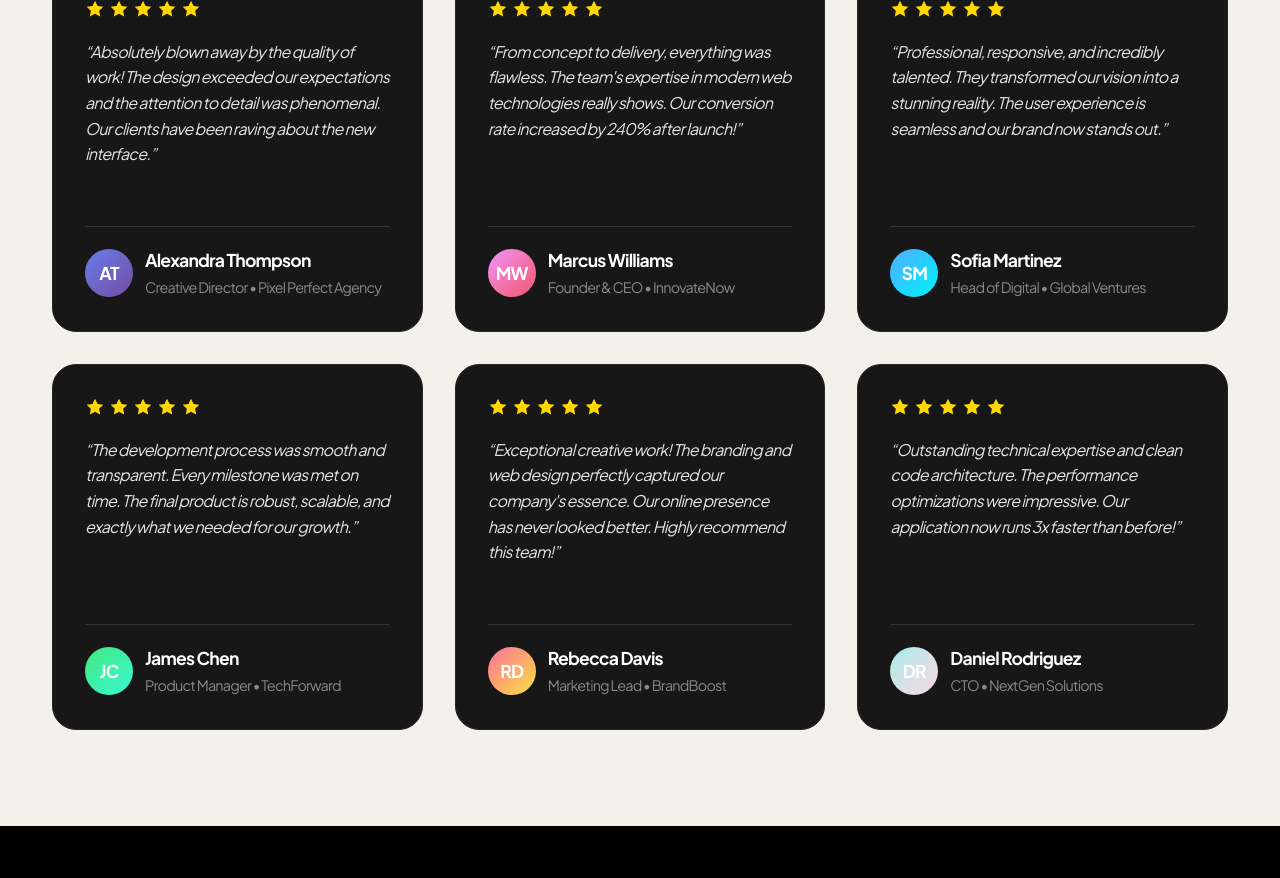
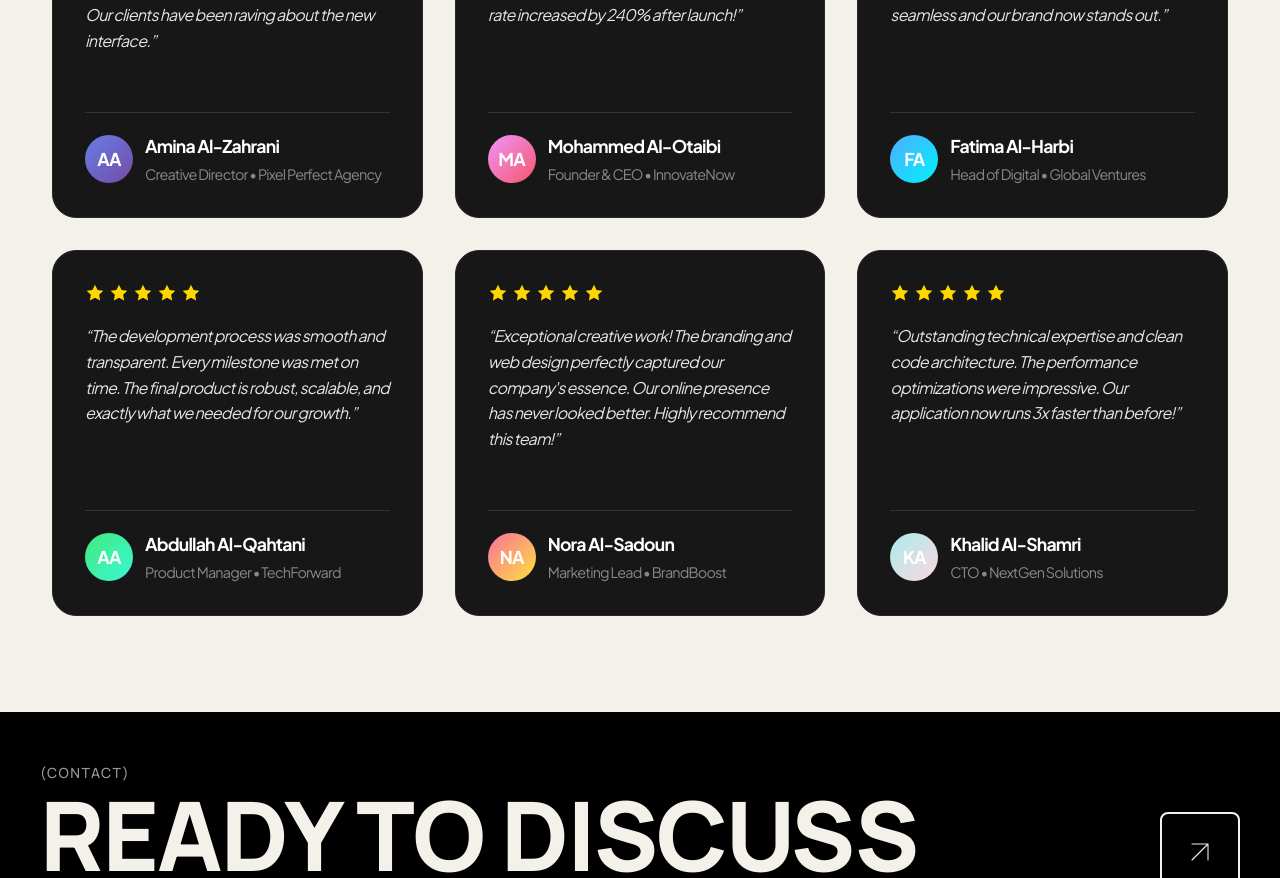
Before and after one commit to ohaimad/Porfolio.v4, a Next.js app: page / in a window 1280 px wide. Shown: the part 9320-10198 px from the top of the page. Built offline with nearby package versions, Linux system fonts and the light colour scheme.

Commit message:
feat: Update testimonials with new names and comments for improved authenticity

```diff
--- a/src/app/components/Testimonials/Testimonials.tsx
+++ b/src/app/components/Testimonials/Testimonials.tsx
@@ -8,7 +8,7 @@
 const spotlightTestimonials = [
   {
     id: 1,
-    name: "Alexandra Thompson",
+    name: "Amina Al-Zahrani",
     position: "Creative Director",
     company: "Pixel Perfect Agency",
     rating: 5,
@@ -16,7 +16,7 @@
   },
   {
     id: 2,
-    name: "Marcus Williams",
+    name: "Mohammed Al-Otaibi",
     position: "Founder & CEO",
     company: "InnovateNow",
     rating: 5,
@@ -24,7 +24,7 @@
   },
   {
     id: 3,
-    name: "Sofia Martinez",
+    name: "Fatima Al-Harbi",
     position: "Head of Digital",
     company: "Global Ventures",
     rating: 5,
@@ -32,7 +32,7 @@
   },
   {
     id: 4,
-    name: "James Chen",
+    name: "Abdullah Al-Qahtani",
     position: "Product Manager",
     company: "TechForward",
     rating: 5,
@@ -40,7 +40,7 @@
   },
   {
     id: 5,
-    name: "Rebecca Davis",
+    name: "Nora Al-Sadoun",
     position: "Marketing Lead",
     company: "BrandBoost",
     rating: 5,
@@ -48,7 +48,7 @@
   },
   {
     id: 6,
-    name: "Daniel Rodriguez",
+    name: "Khalid Al-Shamri",
     position: "CTO",
     company: "NextGen Solutions",
     rating: 5,
@@ -124,7 +124,7 @@
           </h2>
         </motion.div>
 
-        <motion.div
+        {/* <motion.div
           className="testimonials-description"
           initial="hidden"
           animate={controls}
@@ -135,7 +135,7 @@
             <br />
             complete their customer journeys.
           </p>
-        </motion.div>
+        </motion.div> */}
 
         {/* SpotlightCard Section */}
         <motion.div
```
